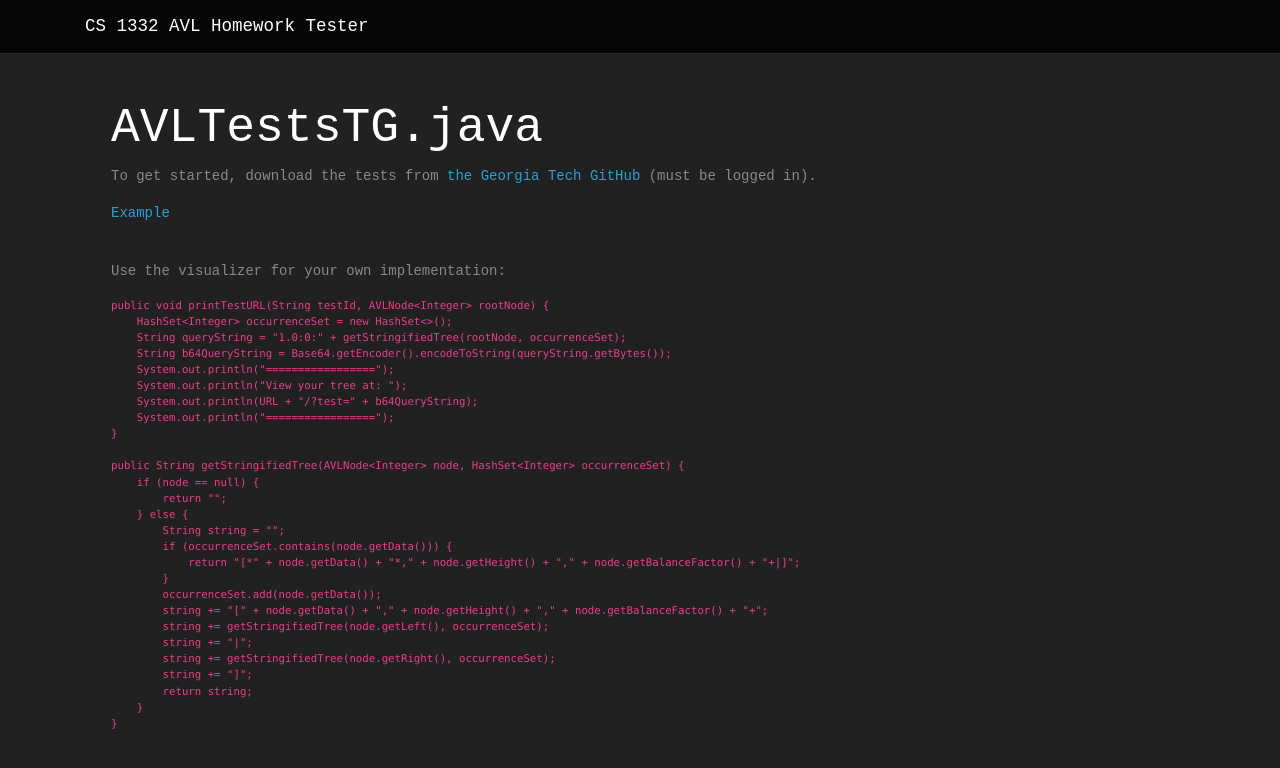
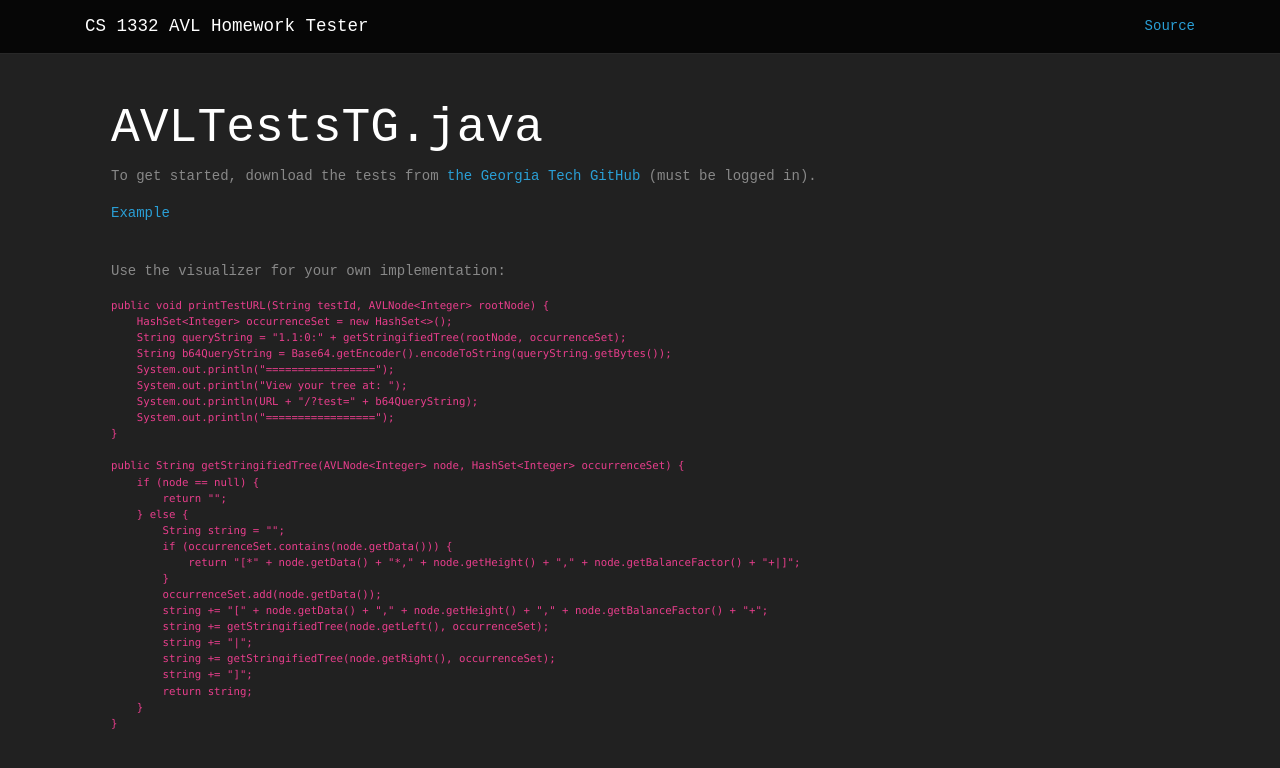
Before and after one commit to tillson/avl-test-visualizer, a React (Create React App) app: page / in a window 1280 px wide. Shown: the top 768 px of the page. Built offline with nearby package versions, Linux system fonts and the light colour scheme; a web font is replaced by a local one.

Commit message:
add version check

```diff
--- a/public/index.html
+++ b/public/index.html
@@ -9,13 +9,6 @@
     />
     <meta name="theme-color" content="#000000" />
     <link rel="manifest" href="https://avl-homework-tests.herokuapp.com/manifest.json" />
-    <script async src="//pagead2.googlesyndication.com/pagead/js/adsbygoogle.js"></script>
-    <script>
-      (adsbygoogle = window.adsbygoogle || []).push({
-        google_ad_client: "ca-pub-1288159725805816",
-        enable_page_level_ads: true
-      });
-    </script>
     <title>AVL Homework Tester</title>
   </head>
   <body>
--- a/src/AVLTree.js
+++ b/src/AVLTree.js
@@ -57,9 +57,7 @@ class AVLTree extends React.Component {
 
 
     drawTree() {
-        console.log('drawing');
         var data = this.state.treeObject;
-        console.log(data);
         var root = d3.hierarchy(data)
         var treeLayout = d3.tree();
         treeLayout.size([this.props.width, this.props.height]);
--- a/src/AVLWidget.js
+++ b/src/AVLWidget.js
@@ -2,6 +2,7 @@ import React from 'react';
 import AVLTree from './AVLTree.js'
 import successfulTestDataStore from './data.json';
 import { timingSafeEqual } from 'crypto';
+import Alert from './Alert.js';
 
 class AVLWidget extends React.Component {
     constructor(props) {
@@ -26,7 +27,7 @@ class AVLWidget extends React.Component {
                                 `
 public void printTestURL(String testId, AVLNode<Integer> rootNode) {
     HashSet<Integer> occurrenceSet = new HashSet<>();
-    String queryString = "1.0:0:" + getStringifiedTree(rootNode, occurrenceSet);
+    String queryString = "1.1:0:" + getStringifiedTree(rootNode, occurrenceSet);
     String b64QueryString = Base64.getEncoder().encodeToString(queryString.getBytes());
     System.out.println("=================");
     System.out.println("View your tree at: ");
@@ -60,6 +61,12 @@ public String getStringifiedTree(AVLNode<Integer> node, HashSet<Integer> occurre
         }
         return (
             <div className="avl-widget">
+                { this.state.data.version < 1.1 &&
+                            <Alert type="primary" text={
+                                ["A new version of AVLTestsTG has been released (1.1). You can download them from ",
+                                <a href='https://github.gatech.edu/gist/tgalloway7/68db1a275ed8899469a2b055e4b96247'>the Georgia Tech GitHub.</a>]}>
+                            </Alert>
+                }
                 <h4 className="error">Failed: Test {this.state.data.testId} - { this.state.data.successfulTestData ? this.state.data.successfulTestData.desc : ''}</h4>
                 <div className="row avl-row">
                 <div className="col-md-6">
@@ -84,7 +91,6 @@ public String getStringifiedTree(AVLNode<Integer> node, HashSet<Integer> occurre
             const dataString = atob(endInformation.substr(7));
             const dataArray = dataString.split(':');
             const treeString = dataArray[2];
-            console.log(treeString);
             const treeObject = this.recursiveBuildNode(treeString);
             var dataObj = {
                 version: parseFloat(dataArray[0]),
@@ -148,17 +154,17 @@ public String getStringifiedTree(AVLNode<Integer> node, HashSet<Integer> occurre
                 }
                 index++;
             }
-            if (index > 100) {
-                console.log(5);
-                return;
-            }
             splitIndex = index;
         }
         if (childData.substr(splitIndex).length > 1) {
             rightChildString = childData.substr(splitIndex + 1);
         }
-        node.children.push(this.recursiveBuildNode(leftChildString));
-        node.children.push(this.recursiveBuildNode(rightChildString));
+        if (leftChildString != '') {
+            node.children.push(this.recursiveBuildNode(leftChildString));
+        }
+        if (rightChildString != '') {
+            node.children.push(this.recursiveBuildNode(rightChildString));
+        }
         if (node.children.length == 0) {
             node.children = null;
         }
--- /dev/null
+++ b/src/Alert.js
@@ -0,0 +1,22 @@
+import React from 'react';
+
+class AVLWidget extends React.Component {
+    constructor(props) {
+        super(props);
+        this.state = {
+            visible: true,
+        };
+    }
+
+    render() {
+        if (this.state.visible) {
+            return (<div className={"alert alert-" + this.props.type } role="alert">
+                { this.props.text }
+            </div>
+            )
+        }
+    }
+
+  }
+
+  export default AVLWidget;
--- a/src/NavBar.js
+++ b/src/NavBar.js
@@ -6,6 +6,9 @@ class NavBar extends React.Component {
         <div className="navbar navbar-expand-lg fixed-top navbar-dark bg-dark">
             <div className="container">
                 <a href="/" className="navbar-brand">CS 1332 AVL Homework Tester</a>
+                <ul class="nav navbar-nav navbar-right">
+                  <li className="nav-item"><a href="https://github.com/tillson/avl-test-visualizer">Source</a></li>
+                </ul>
             </div>
         </div>
       )
```
Also changed, not shown: src/data.json (+1 -1 lines).
